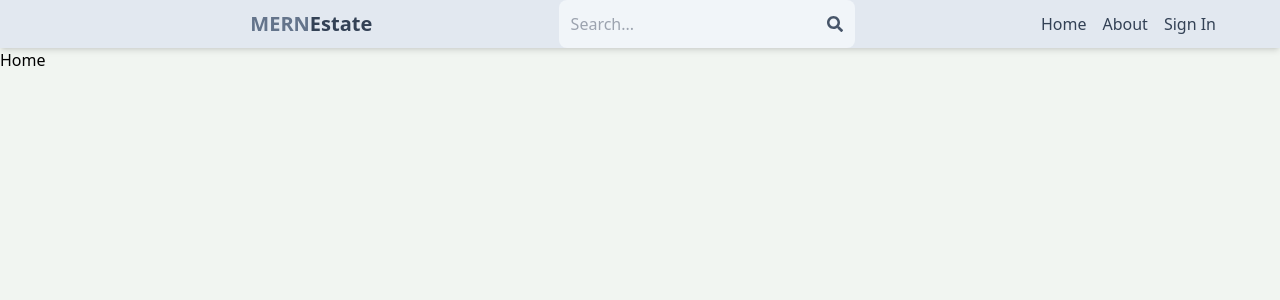
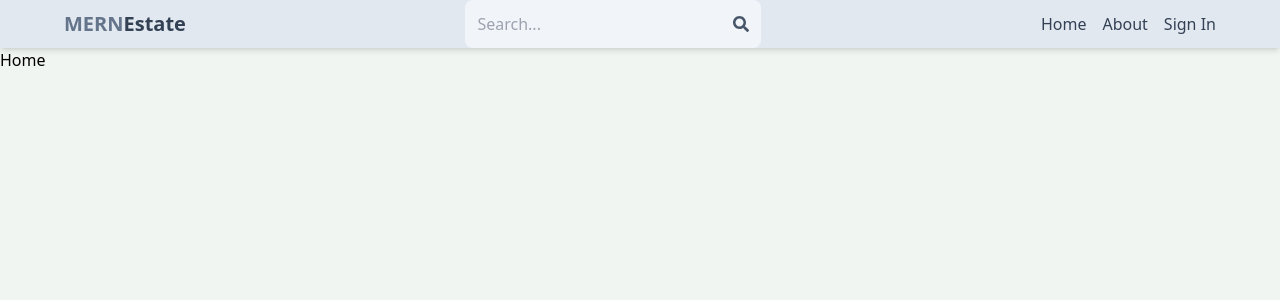
Before and after one commit to laamphan/mern-estate, a React (Vite) app in the folder client/: page / in a window 1280 px wide. Shown: the top 300 px of the page. Built offline with nearby package versions, Linux system fonts and the light colour scheme; no server answers.

Commit message:
Update header

```diff
--- a/client/src/components/Header.jsx
+++ b/client/src/components/Header.jsx
@@ -8,11 +8,12 @@ export default function Header() {
   return (
     <header className="bg-slate-200 shadow-md">
       <div className="flex justify-between items-center max-w-6xl mx-auto">
-        <Link to="Home"> </Link>
+        <Link to="/">
           <h1 className="font-bold text-sm sm:text-xl flex flex-wrap ">
             <span className="text-slate-500">MERN</span>
             <span className="text-slate-700">Estate</span>
           </h1>
+        </Link>
         <form className="bg-slate-100 p-3 rounded-lg flex items-center">
           <input
             type="text"
@@ -22,7 +23,7 @@ export default function Header() {
           <FaSearch className="text-slate-600"></FaSearch>
         </form>
         <ul className="flex gap-4">
-          <Link to="/home">
+          <Link to="/">
             <li className="hidden sm:inline text-slate-700 hover:underline">
               Home
             </li>
@@ -33,19 +34,21 @@ export default function Header() {
             </li>
           </Link>
 
-          <Link to="/sign-in">
           {currentUser ? (
+            <Link to="/profile">
               <img
                 className="rounded-full h-7 w-7 object-cover"
                 src={currentUser.avatar}
                 alt=""
               />
+            </Link>
           ) : (
+            <Link to="/sign-in">
               <li className="sm:inline text-slate-700 hover:underline">
                 Sign In
               </li>
-            )}{' '}
             </Link>
+          )}
         </ul>
       </div>
     </header>
```
Lines whose indentation alone changed are shown as unchanged.
